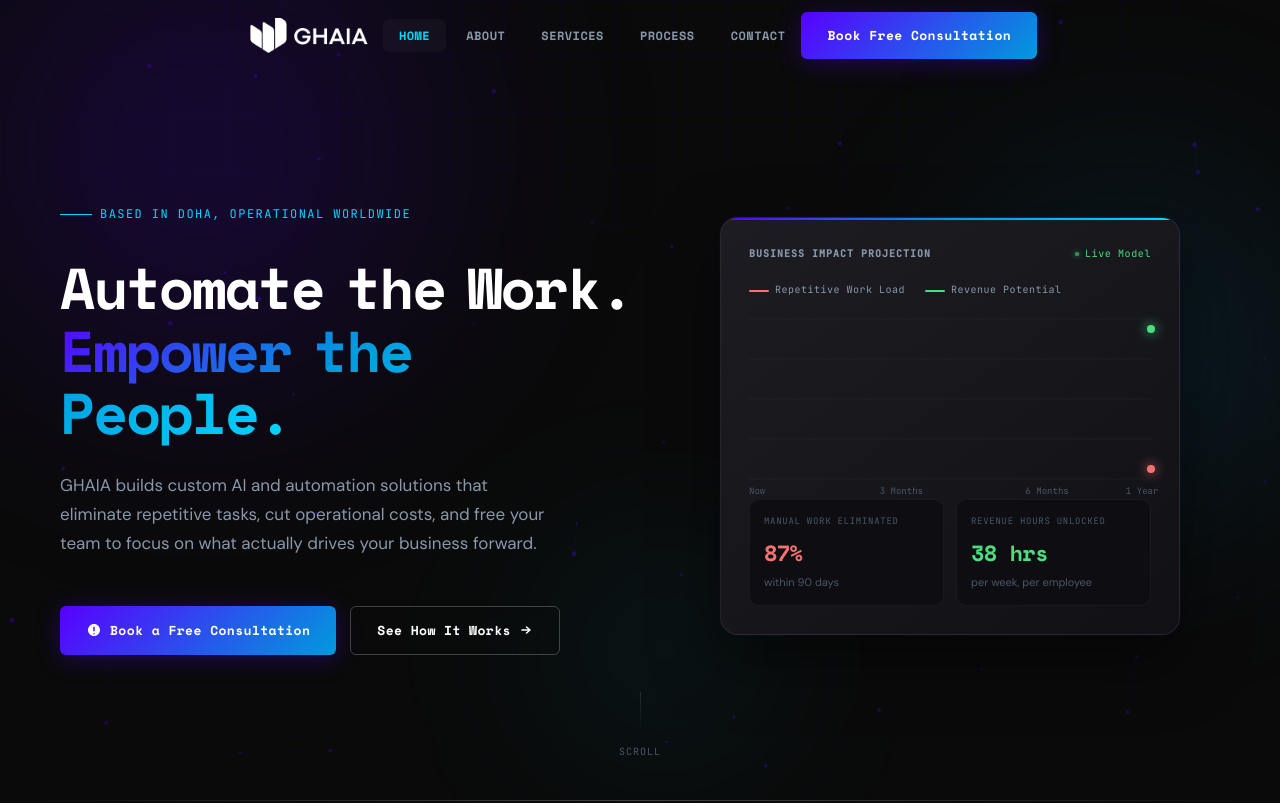
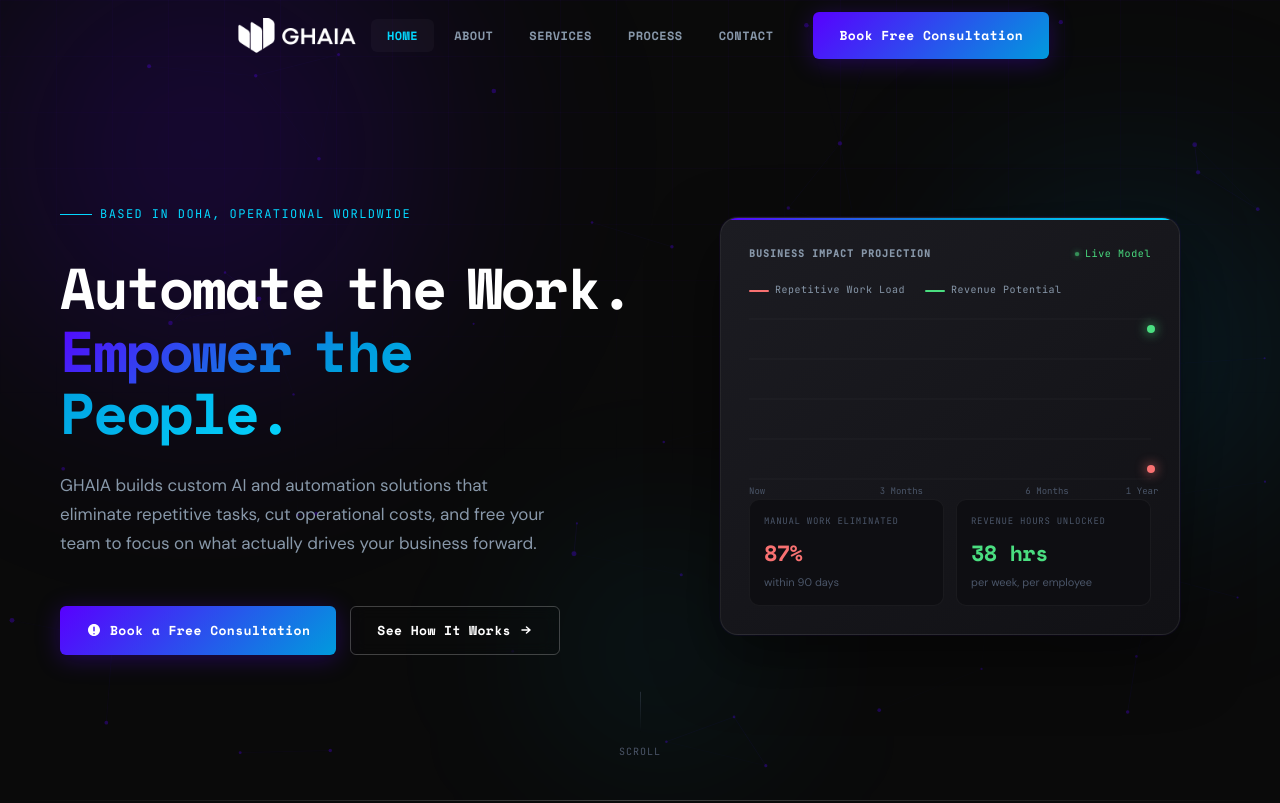
Before and after one commit to momovxi/ghaia-website, a website: page index.html in a window 1280 px wide. Shown: the top 803 px of the page. Drawn offline with nearby package versions, Linux system fonts and the light colour scheme.

Commit message:
update site

```diff
--- a/index.html
+++ b/index.html
@@ -287,7 +287,7 @@
     .nav-links a.active { color: var(--accent); }
 
     /* CTA */
-    .nav-cta { display: flex; align-items: center; gap: 12px; }
+    .nav-cta { display: flex; align-items: center; gap: 12px; margin-left: 24px; }
 
     /* Hamburger */
     .hamburger {
```
